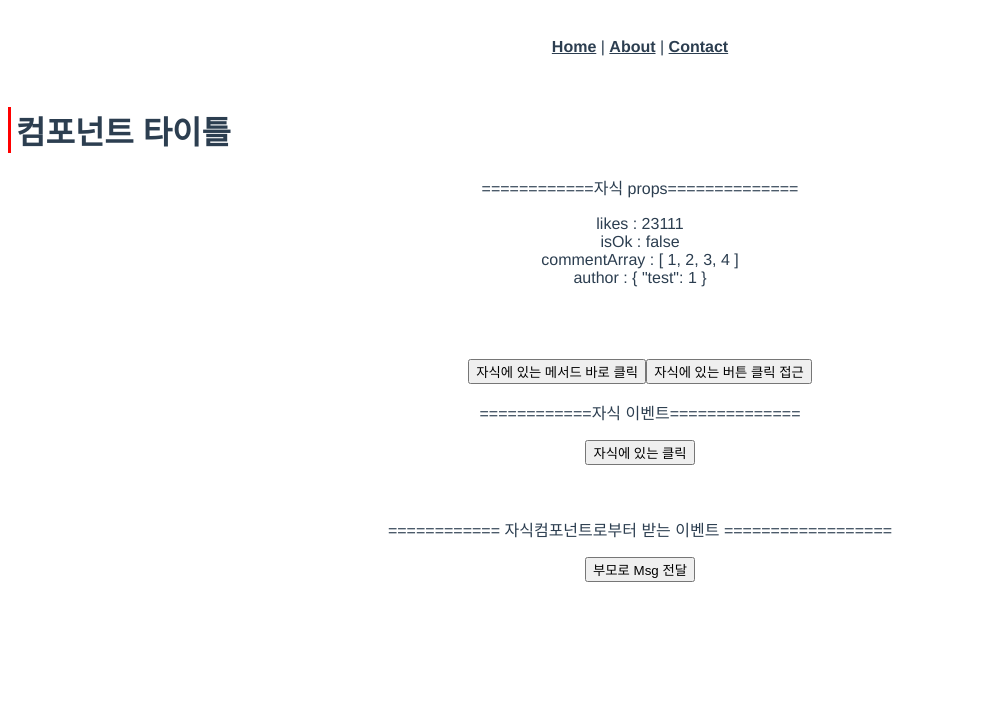
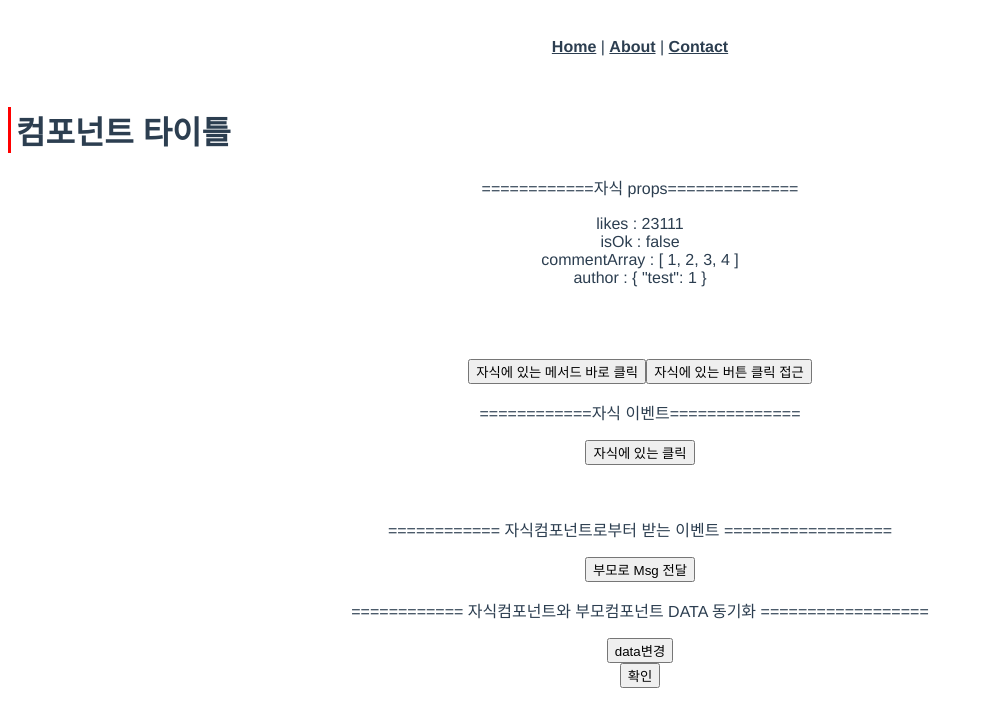
Before and after one commit to manbalboy/vue-restart, a Vue app in the folder vue-default/: page /example4 in a window 1280 px wide. Shown: the top 726 px of the page, without its empty margins (0-983 px from the left). Built offline with nearby package versions, Linux system fonts and the light colour scheme; what vue-sweetalert2 would draw is missing.

Commit message:
동기화. 오류발생인듯

```diff
--- a/vue-default/package.json
+++ b/vue-default/package.json
@@ -42,6 +42,7 @@
       "parser": "babel-eslint"
     },
     "rules": {
+      "no-debugger" : "off",
       "prettier/prettier": [
         "error",
         {
--- a/vue-default/src/views/Component/ChildComponent.vue
+++ b/vue-default/src/views/Component/ChildComponent.vue
@@ -15,8 +15,12 @@
             <p>============자식 이벤트==============</p>
             <button @click="clickFn" ref="child_btn">자식에 있는 클릭</button>
         </div>
+        <div v-else-if="type == 'event2'">
+            <button @click="sendFromChild">부모로 Msg 전달</button>
+        </div>
+
         <div v-else>
-            <button @click="sendFromChild">부모로 Msg 전달</button>
+            <button @click="changeData">data변경</button>
         </div>
     </div>
 </template>
@@ -26,6 +30,7 @@
         data() {
             return {
                 msg: '자식에서 있는 DATA',
+                msga: '자식에서 있는 DATA',
             };
         },
         props: {
@@ -57,6 +62,9 @@
             sendFromChild() {
                 this.$emit('sendFromChildData', { msg: this.msg });
             },
+            changeData() {
+                this.msg = '변경변경 변경되었음';
+            },
         },
     };
 </script>
--- a/vue-default/src/views/Component/Example4.vue
+++ b/vue-default/src/views/Component/Example4.vue
@@ -14,6 +14,11 @@
         <p>============ 자식컴포넌트로부터 받는 이벤트 ==================</p>
         <ChildComponent type="event2" @sendFromChildData="sendMsg" />
         <p>{{ msg }}</p>
+
+        <p>============ 자식컴포넌트와 부모컴포넌트 DATA 동기화 ==================</p>
+        <ChildComponent type="sync" ref="childComp" />
+        <button @click="ok">확인</button>
+        <!-- <p>{{ syncMsg }}</p> -->
     </div>
 </template>
 
@@ -27,7 +32,13 @@
                 likes: 23111,
                 isOk: false,
                 msg: '',
+                msg2: '',
             };
+        },
+        computed: {
+            syncMsg() {
+                return this.$refs.childComp.msg;
+            },
         },
         components: {
             PageTitle,
@@ -43,6 +54,9 @@
             sendMsg({ msg }) {
                 this.msg = msg;
             },
+            ok() {
+                alert(this.syncMsg);
+            },
         },
     };
 </script>
```
